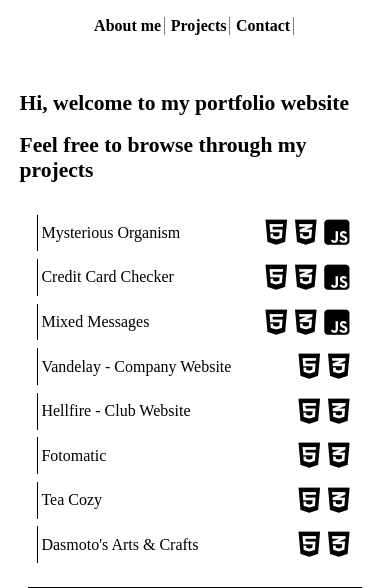
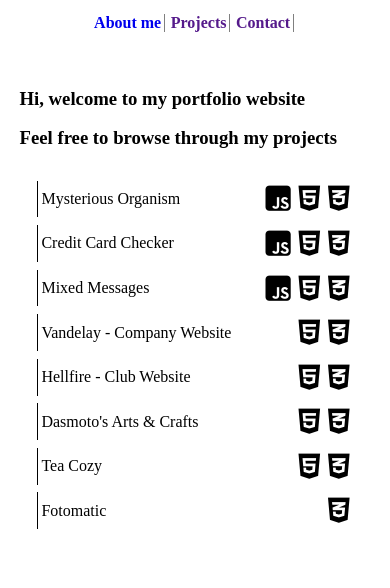
Before and after one commit to Lexgitar/PortfolioWebsite, a plain HTML site: page LexIndex.html in a window 390 px wide. Shown: the part 74-662 px from the top of the page. Drawn offline with Linux system fonts and the light colour scheme.

Commit message:
added about me

```diff
--- a/LexCss.css
+++ b/LexCss.css
@@ -14,7 +14,6 @@ html{
 /*------*/
 
 header{
-
     margin:3vw auto;
     display: flex;
     position: relative;
@@ -22,9 +21,6 @@ header{
     max-width: 76%;
     justify-content: space-between;
     align-items: flex-end;
-
-
-
 }
 .title{
     margin: 1vw 0.5vw 0 0.5vw;
@@ -39,14 +35,13 @@ header{
     padding-left: 0.5vw;
 }
 
+a{
+    text-decoration: none;
+}
+
 header ul{
-
     display: flex;
     justify-content: space-between;
-
-
-
-
 }
 
 header li{
@@ -60,6 +55,7 @@ main{
     width: 90vw;
     margin: 10vw auto 5vw auto;
     height: auto;
+
 }
 article{
     width: 100%;
@@ -127,9 +123,10 @@ footer i{
 
 @media ( max-width:800px ) { html{ font-size: 0.9rem;}
                         main section{ font-size: 16px;}
+                        h2{font-size: 1.4rem;}
 }
 
-@media (max-width:400px) {
+@media (max-width:700px) {
     header{
         flex-direction: column;
         justify-items: center;
@@ -153,4 +150,11 @@ footer i{
         padding-right: 0.7vw;
         font-size: 0.95rem;
     }
+    main{
+
+        height: 80%;
+    }
+    h2{font-size: 1.3rem;}
+
+
 }
--- a/LexIndex.html
+++ b/LexIndex.html
@@ -16,9 +16,9 @@
         </div>
         <nav>
             <ul>
-            <li><h3>About me</h3></li>
-            <li><h3>Projects</h3></li>
-            <li><h3>Contact</h3></li>
+            <li><a href="/LexAboutMe.html"><h3>About me</h3></a></li>
+            <li><a href=""><h3>Projects</h3></a></li>
+            <li><a href=""><h3>Contact</h3></a></li>
             </ul>
         </nav>
     </header>
@@ -30,19 +30,19 @@
         <section>
             <div></div>
             <div><p>Mysterious Organism</p><ul>
+                <li><i  class='fab'>&#xf3b9;</i></li>
                 <li><i  class='fab'>&#xf13b;</i></li>
                 <li><i  class='fab'>&#xf38b;</i></li>
-                <li><i  class='fab'>&#xf3b9;</i></li>
             </ul></div>
             <div><p>Credit Card Checker</p><ul>
+                <li><i  class='fab'>&#xf3b9;</i></li>
                 <li><i  class='fab'>&#xf13b;</i></li>
                 <li><i  class='fab'>&#xf38b;</i></li>
-                <li><i  class='fab'>&#xf3b9;</i></li>
             </ul></div>
             <div><p>Mixed Messages</p><ul>
+                <li><i  class='fab'>&#xf3b9;</i></li>
                 <li><i  class='fab'>&#xf13b;</i></li>
                 <li><i  class='fab'>&#xf38b;</i></li>
-                <li><i  class='fab'>&#xf3b9;</i></li>
             </ul></div>
             <div><p>Vandelay - Company Website</p><ul>
                 <li><i  class='fab'>&#xf13b;</i></li>
@@ -54,7 +54,7 @@
                 <li><i  class='fab'>&#xf38b;</i></li>
 
             </ul></div>
-            <div><p>Fotomatic</p><ul>
+            <div><p>Dasmoto's Arts & Crafts</p><ul>
                 <li><i  class='fab'>&#xf13b;</i></li>
                 <li><i  class='fab'>&#xf38b;</i></li>
 
@@ -64,8 +64,8 @@
                 <li><i  class='fab'>&#xf38b;</i></li>
 
             </ul></div>
-            <div><p>Dasmoto's Arts & Crafts</p><ul>
-                <li><i  class='fab'>&#xf13b;</i></li>
+            <div><p>Fotomatic</p><ul>
+
                 <li><i  class='fab'>&#xf38b;</i></li>
 
             </ul></div>
```
Also changed, not shown: LexAboutMe.html (added, +39 -0 lines), icons/css.jpg (deleted), icons/html.png (deleted), icons/javascript.png (deleted).
